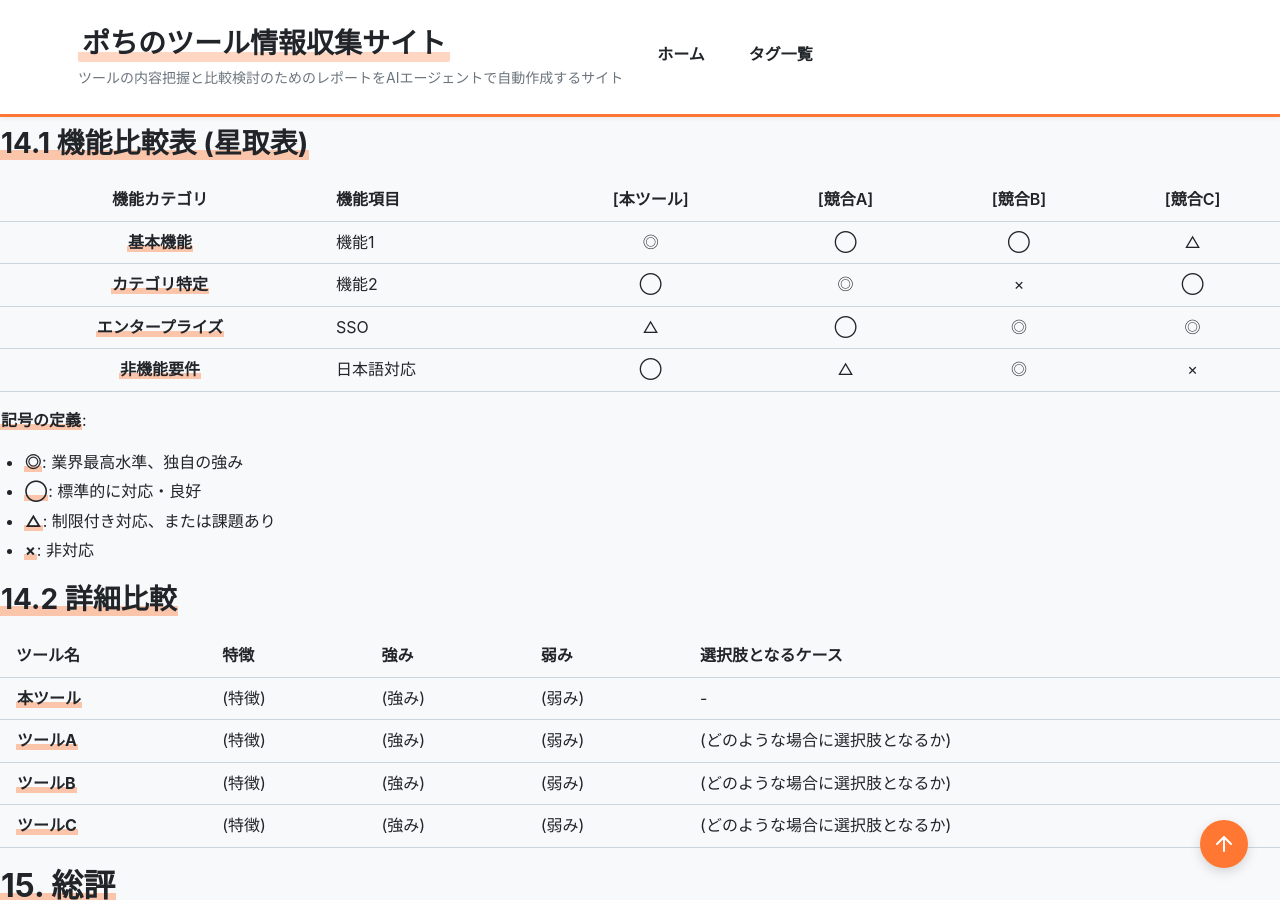
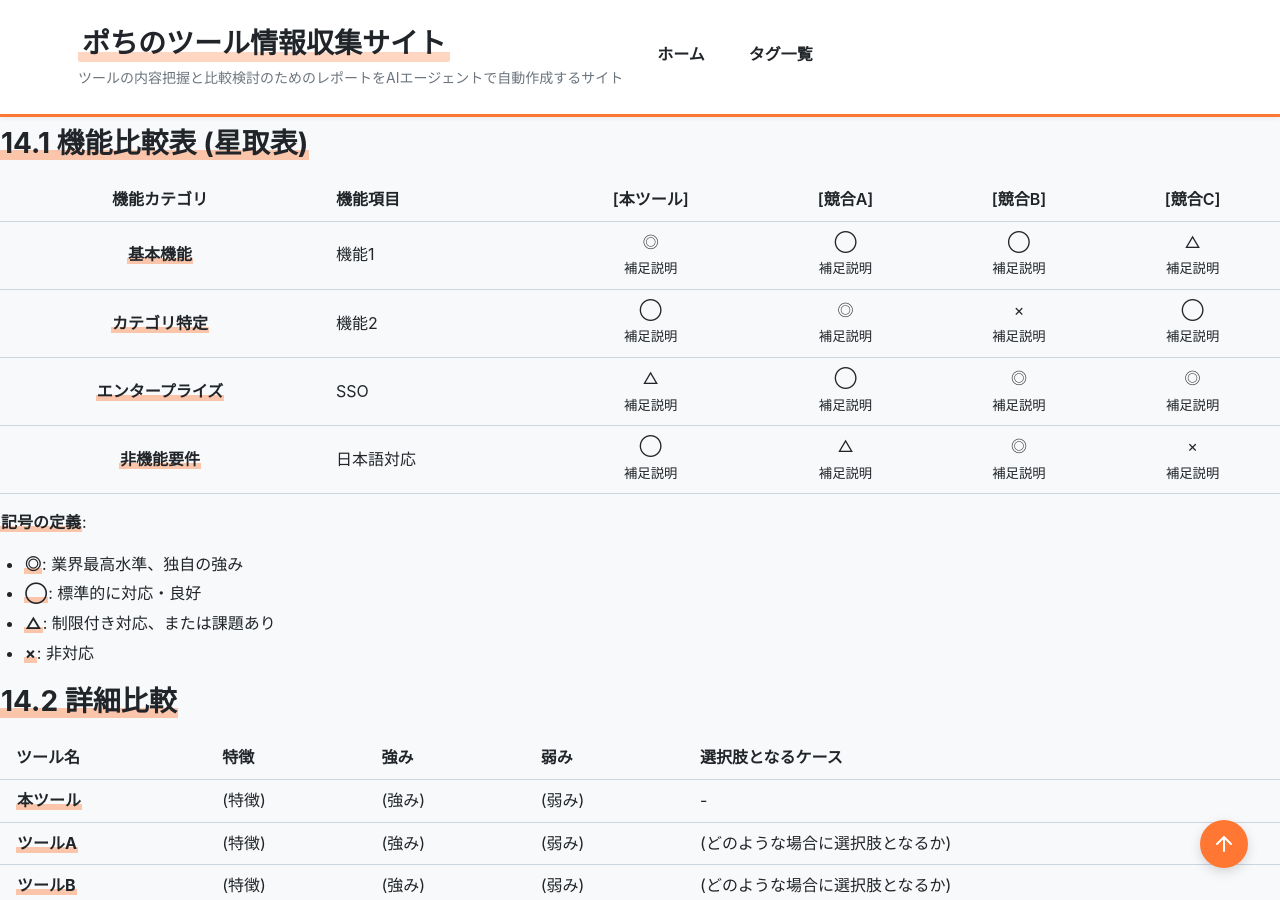
Before and after one commit to aegisfleet/tool-survey-report, a Jekyll site: the page built from templates/template.md, in a window 1280 px wide and 900 px high, scrolled down 2963 px. Built offline with Jekyll 4.4.1, drawn with Linux system fonts in a browser that asks for light colours.

Commit message:
docs: テンプレートの内容を更新

```diff
--- a/templates/template.md
+++ b/templates/template.md
@@ -256,10 +256,10 @@ relationships:
 
 | 機能カテゴリ | 機能項目 | [本ツール] | [競合A] | [競合B] | [競合C] |
 |:---:|:---|:---:|:---:|:---:|:---:|
-| **基本機能** | 機能1 | ◎ | ◯ | ◯ | △ |
-| **カテゴリ特定** | 機能2 | ◯ | ◎ | × | ◯ |
-| **エンタープライズ** | SSO | △ | ◯ | ◎ | ◎ |
-| **非機能要件** | 日本語対応 | ◯ | △ | ◎ | × |
+| **基本機能** | 機能1 | ◎<br><small>補足説明</small> | ◯<br><small>補足説明</small> | ◯<br><small>補足説明</small> | △<br><small>補足説明</small> |
+| **カテゴリ特定** | 機能2 | ◯<br><small>補足説明</small> | ◎<br><small>補足説明</small> | ×<br><small>補足説明</small> | ◯<br><small>補足説明</small> |
+| **エンタープライズ** | SSO | △<br><small>補足説明</small> | ◯<br><small>補足説明</small> | ◎<br><small>補足説明</small> | ◎<br><small>補足説明</small> |
+| **非機能要件** | 日本語対応 | ◯<br><small>補足説明</small> | △<br><small>補足説明</small> | ◎<br><small>補足説明</small> | ×<br><small>補足説明</small> |
 
 **記号の定義**:
 * **◎**: 業界最高水準、独自の強み
```
